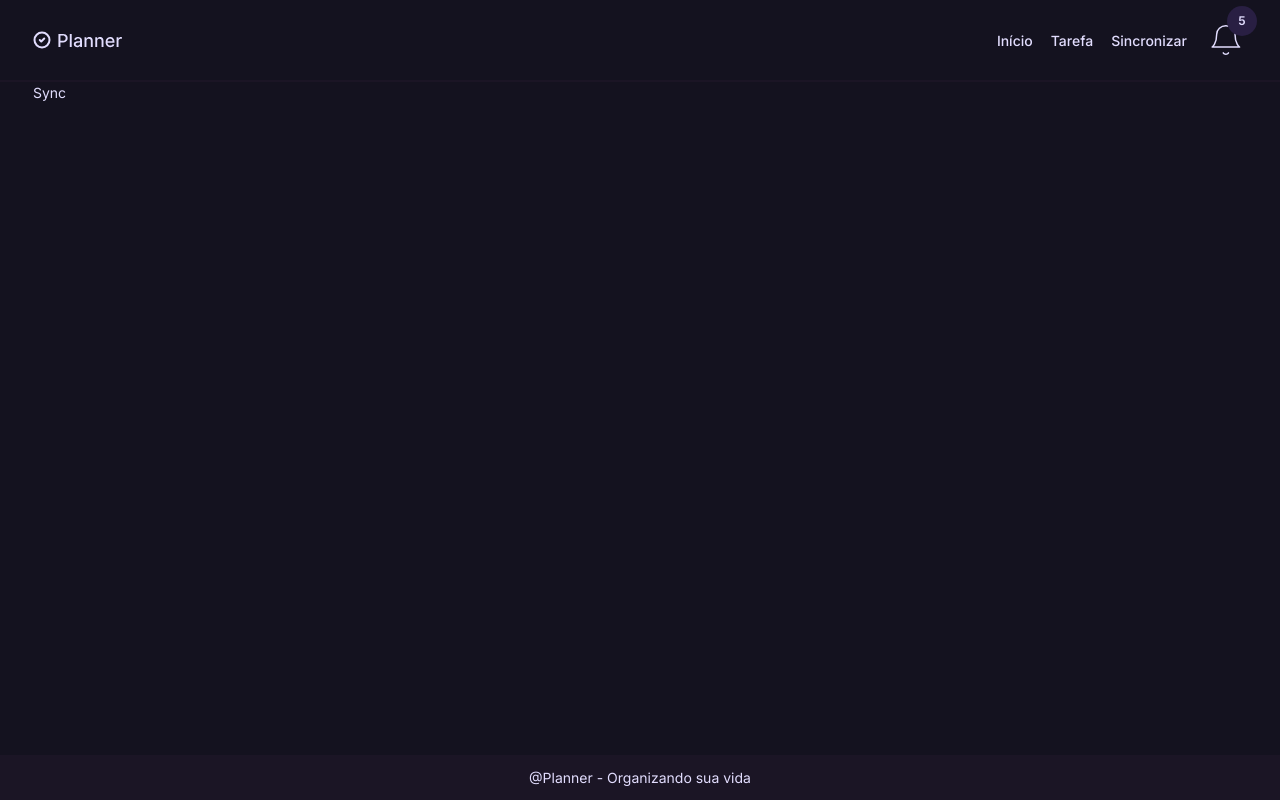
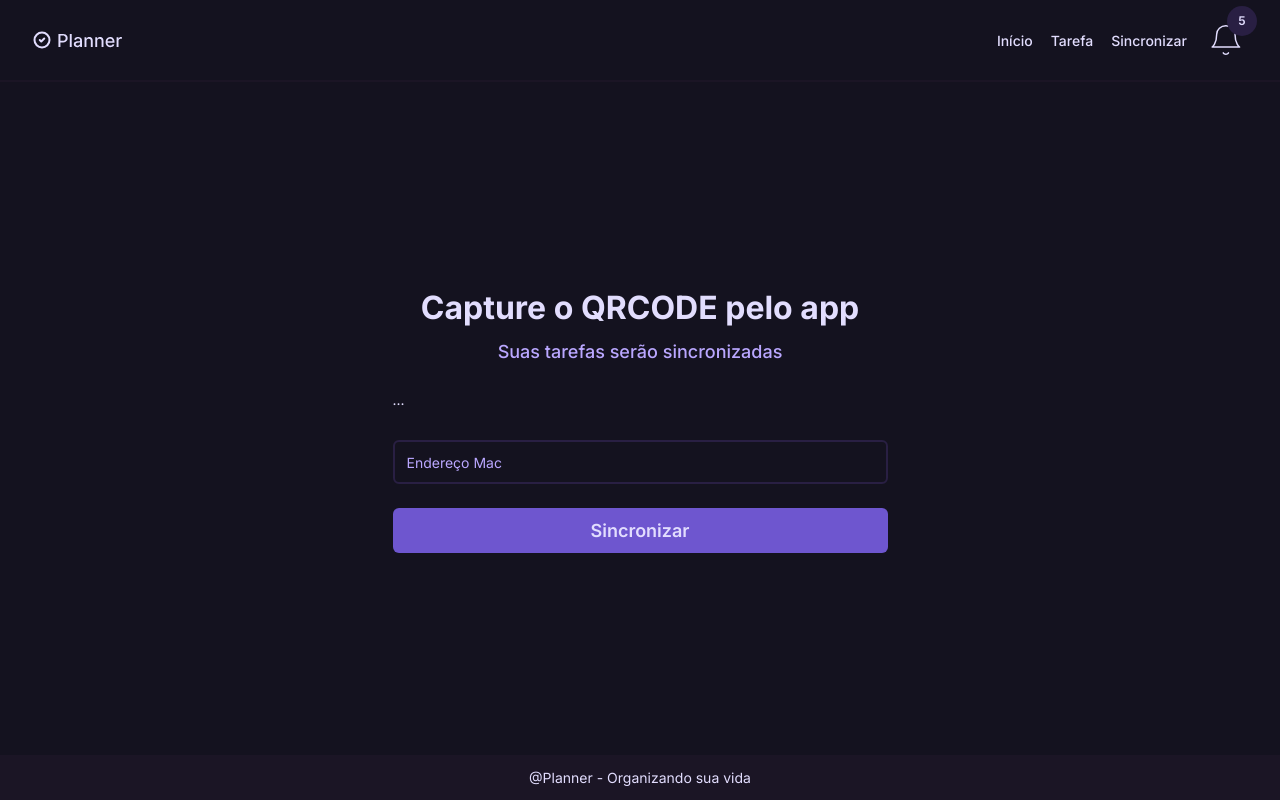
Before and after one commit to reisArthur2602/planner-frontend, a React (Vite) app: page /sync in a window 1280 px wide. Built offline with nearby package versions, Linux system fonts and the light colour scheme.

Commit message:
feat: add pagina de sync inicial

```diff
--- a/src/components/Template/styles.tsx
+++ b/src/components/Template/styles.tsx
@@ -10,6 +10,7 @@ const Container = styled.div`
   max-width: 75.875rem;
   width: 100%;
   margin: 0 auto;
+  display: flex;
   flex: 1;
 `;
 
--- a/src/pages/sync/index.tsx
+++ b/src/pages/sync/index.tsx
@@ -1,3 +1,20 @@
+import { ButtonAction, Field } from '../../components';
+import * as S from './styles';
+
 export const Sync = () => {
-  return <div>Sync</div>;
+  return (
+    <S.Container>
+      <S.Box>
+        <S.TitleSubtitleBox>
+          <h1>Capture o QRCODE pelo app</h1>
+          <p>Suas tarefas serão sincronizadas</p>
+        </S.TitleSubtitleBox>
+        <S.QrCodeArea>
+          ...
+        </S.QrCodeArea>
+        <Field type='text' placeholder='Endereço Mac'/>
+        <ButtonAction>Sincronizar</ButtonAction>
+      </S.Box>
+    </S.Container>
+  );
 };
--- a/src/pages/sync/styles.tsx
+++ b/src/pages/sync/styles.tsx
@@ -1 +1,40 @@
-export {}
+import styled from 'styled-components';
+
+const Container = styled.main`
+  flex: 1;
+  display: flex;
+  justify-content: center;
+  align-items: center;
+`;
+
+const Box = styled.section`
+  max-width: 30.9375rem;
+  width: 100%;
+  display: flex;
+  flex-direction: column;
+  gap: 1.5rem;
+`;
+const TitleSubtitleBox = styled.div`
+  width: 100%;
+  display: flex;
+  flex-direction: column;
+  gap: 0.375rem;
+  align-items: center;
+  justify-content: center;
+
+  h1 {
+    font-size: 2rem;
+    font-weight: 700;
+  }
+  p {
+    font-size: 18px;
+    font-weight: 500;
+    color: var(--violet-text-200);
+  }
+`;
+
+const QrCodeArea = styled.div`
+
+`;
+
+export { Box, TitleSubtitleBox, Container ,QrCodeArea };
```
